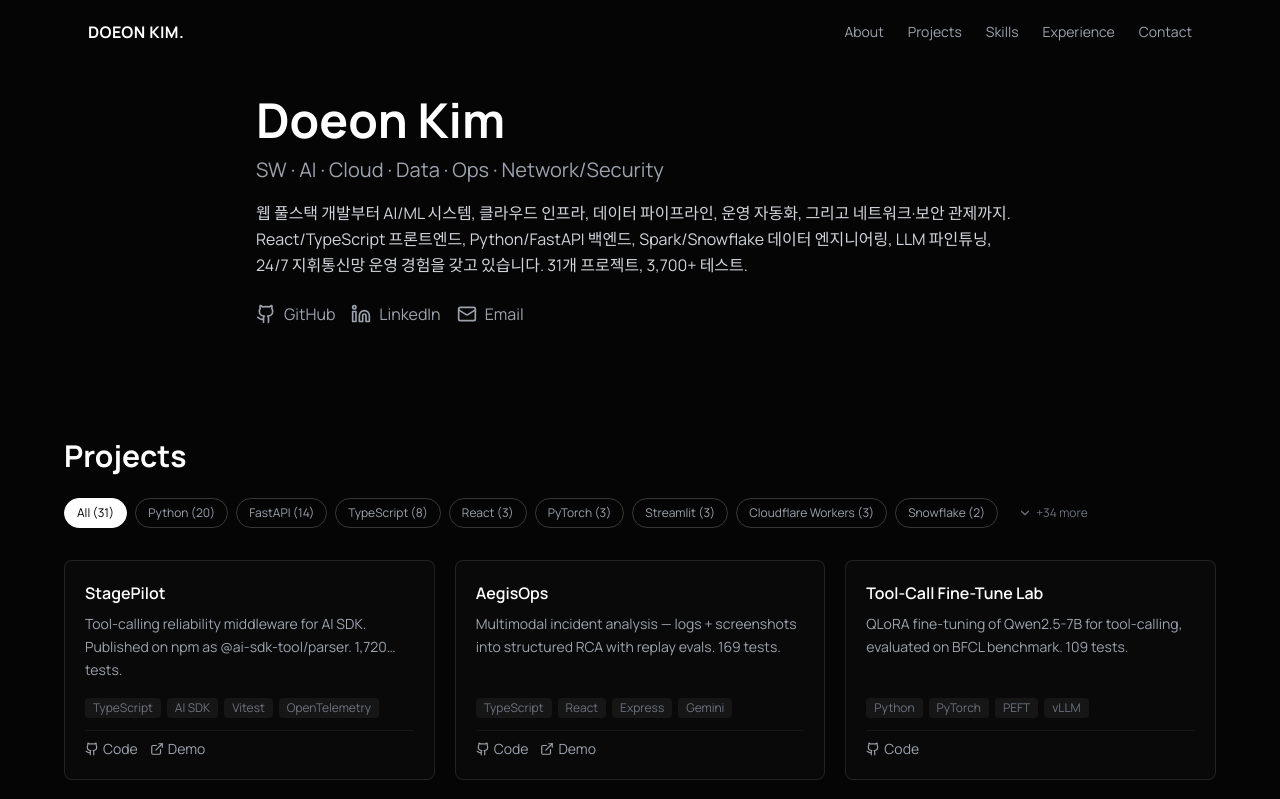
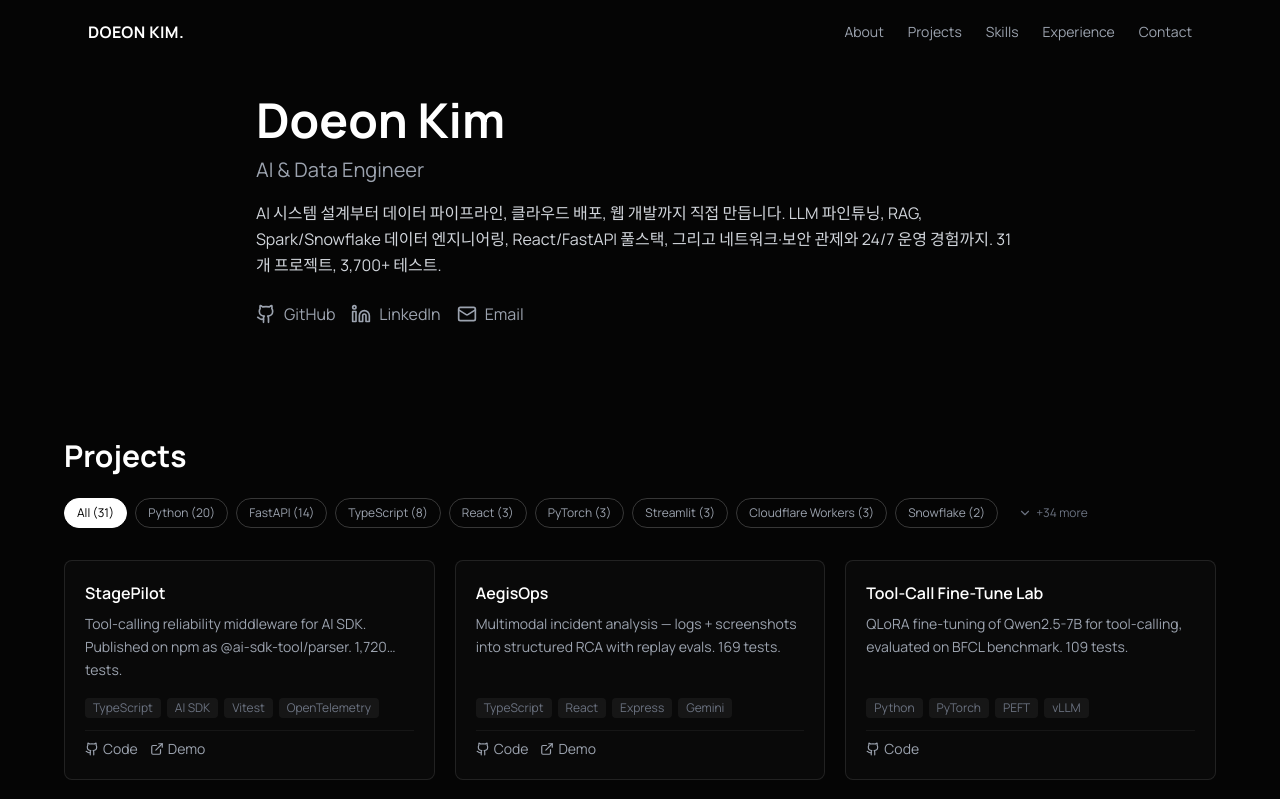
Before and after one commit to KIM3310/doeon-kim-portfolio, a React (Vite) app: page / in a window 1280 px wide. Shown: the top 799 px of the page. Built offline with nearby package versions, Linux system fonts and the light colour scheme.

Commit message:
update: title to AI & Data Engineer, intro with full breadth

```diff
--- a/constants.ts
+++ b/constants.ts
@@ -2,11 +2,11 @@ import { Project, Experience, SkillCategory, Certification, Profile } from './ty
 
 export const PROFILE: Profile = {
   name: 'Doeon Kim',
-  title: 'SW · AI · Cloud · Data · Ops · Network/Security',
+  title: 'AI & Data Engineer',
   email: 'ehdjs1351@gmail.com',
   github: 'https://github.com/KIM3310',
   linkedin: 'https://www.linkedin.com/in/doeon-kim-4742a2388',
-  intro: '웹 풀스택 개발부터 AI/ML 시스템, 클라우드 인프라, 데이터 파이프라인, 운영 자동화, 그리고 네트워크·보안 관제까지. React/TypeScript 프론트엔드, Python/FastAPI 백엔드, Spark/Snowflake 데이터 엔지니어링, LLM 파인튜닝, 24/7 지휘통신망 운영 경험을 갖고 있습니다. 31개 프로젝트, 3,700+ 테스트.',
+  intro: 'AI 시스템 설계부터 데이터 파이프라인, 클라우드 배포, 웹 개발까지 직접 만듭니다. LLM 파인튜닝, RAG, Spark/Snowflake 데이터 엔지니어링, React/FastAPI 풀스택, 그리고 네트워크·보안 관제와 24/7 운영 경험까지. 31개 프로젝트, 3,700+ 테스트.',
 };
 
 export const PROJECTS: Project[] = [
```
